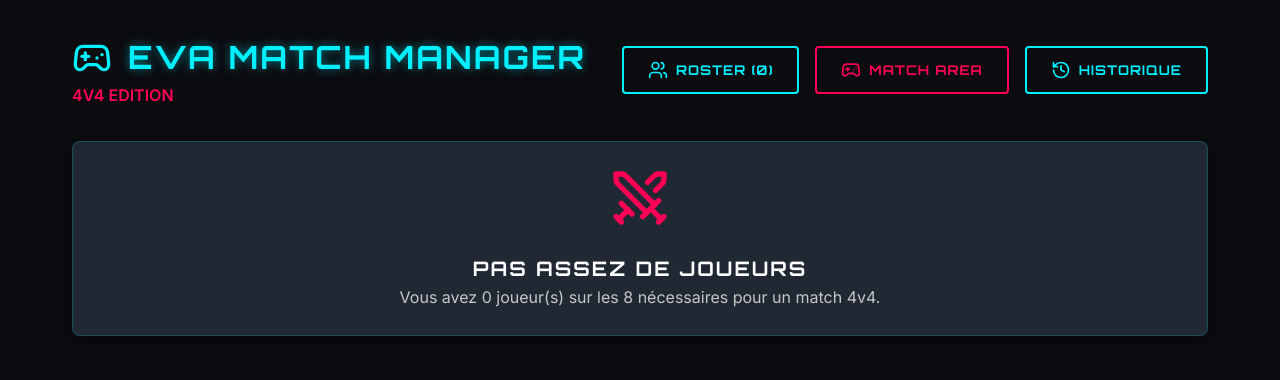
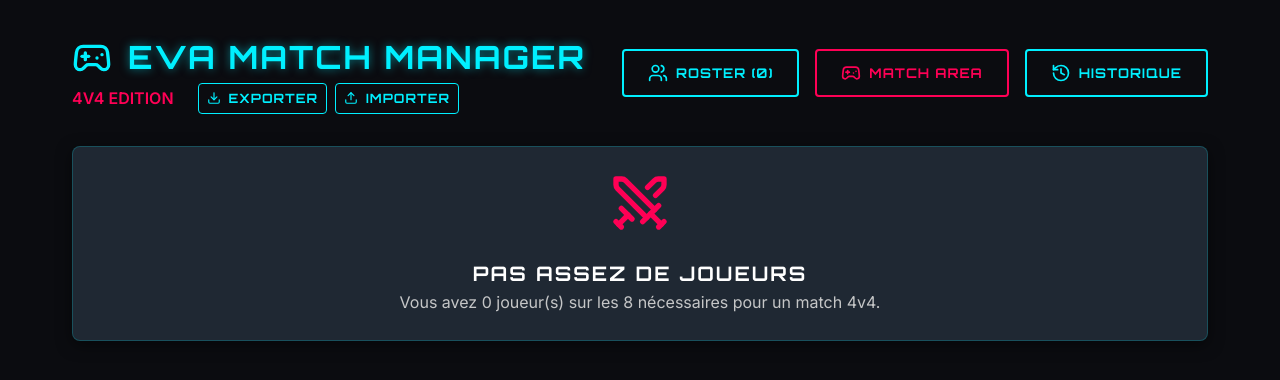
Before and after one commit to TomaWaro/eva-match-manager, a React (Vite) app: page / in a window 1280 px wide. Shown: the top 380 px of the page. Built offline with nearby package versions, Linux system fonts and the light colour scheme.

Commit message:
feat: add import and export data functionality

```diff
--- a/src/App.jsx
+++ b/src/App.jsx
@@ -2,7 +2,7 @@ import { useState, useEffect } from 'react';
 import PlayerList from './components/PlayerList';
 import MatchMaker from './components/MatchMaker';
 import MatchHistory from './components/MatchHistory';
-import { Gamepad2, Users, History } from 'lucide-react';
+import { Gamepad2, Users, History, Download, Upload } from 'lucide-react';
 
 function App() {
   const [players, setPlayers] = useState(() => {
@@ -78,6 +78,36 @@ function App() {
     setCurrentMatch(null);
   };
 
+  const exportData = () => {
+    const data = { players, currentMatch, matchHistory };
+    const blob = new Blob([JSON.stringify(data)], { type: "application/json" });
+    const url = URL.createObjectURL(blob);
+    const a = document.createElement("a");
+    a.href = url;
+    a.download = `eva-backup-${new Date().toISOString().split('T')[0]}.json`;
+    a.click();
+    URL.revokeObjectURL(url);
+  };
+
+  const importData = (event) => {
+    const file = event.target.files[0];
+    if (!file) return;
+    const reader = new FileReader();
+    reader.onload = (e) => {
+      try {
+        const data = JSON.parse(e.target.result);
+        if (data.players) setPlayers(data.players);
+        if (data.currentMatch !== undefined) setCurrentMatch(data.currentMatch);
+        if (data.matchHistory) setMatchHistory(data.matchHistory);
+        alert("Données importées avec succès !");
+      } catch (err) {
+        alert("Erreur lors de l'importation du fichier JSON.");
+      }
+    };
+    reader.readAsText(file);
+    event.target.value = null; // reset file input
+  };
+
   return (
     <div className="eva-container">
       <header className="flex justify-between items-center mb-8">
@@ -86,7 +116,18 @@ function App() {
             <Gamepad2 size={40} />
             EVA Match Manager
           </h1>
-          <p className="text-secondary mt-2 font-bold">4V4 EDITION</p>
+          <div className="flex items-center gap-6 mt-2">
+            <p className="text-secondary font-bold">4V4 EDITION</p>
+            <div className="flex gap-2">
+              <button onClick={exportData} className="eva-button" style={{ padding: '0.25rem 0.5rem', fontSize: '0.8rem', border: '1px solid var(--primary)' }}>
+                <Download size={14} /> Exporter
+              </button>
+              <label className="eva-button" style={{ padding: '0.25rem 0.5rem', fontSize: '0.8rem', border: '1px solid var(--primary)', cursor: 'pointer' }}>
+                <Upload size={14} /> Importer
+                <input type="file" accept=".json" style={{ display: 'none' }} onChange={importData} />
+              </label>
+            </div>
+          </div>
         </div>
 
         <div className="flex gap-4">
```
